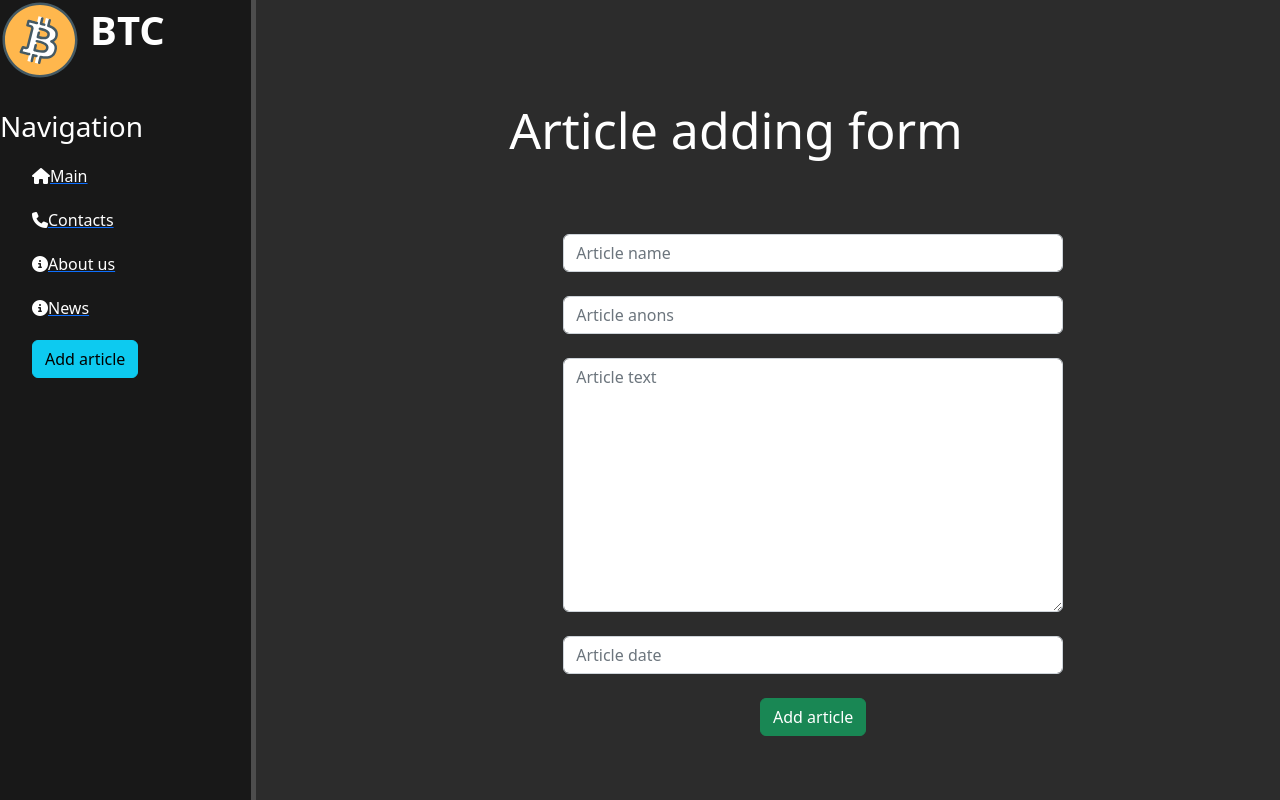
After one commit to sepxxx/django_test, a Django app: page /news/create in a window 1280 px wide. The commit adds this page. Run offline with Django 4.2, Linux system fonts and the light colour scheme; some libraries are stand-ins or nearby versions.

Commit message:
form functionality added

```diff
--- a/webapp/main/static/main/css/main.css
+++ b/webapp/main/static/main/css/main.css
@@ -66,3 +66,9 @@ main .features p {
     margin: 20px 34%;
     text-align: left;
 }
+
+form {
+    margin-left: 32%;
+    width: 500px;
+    margin-top: 50px;
+}
--- a/webapp/main/templates/main/layout.html
+++ b/webapp/main/templates/main/layout.html
@@ -21,6 +21,8 @@
             <a href="{% url 'about' %}"><li><i class="fa-solid fa-phone"></i>Contacts</li></a>
             <a href="{% url 'about' %}"><li><i class="fa-solid fa-circle-info"></i>About us</li></a>
             <a href="{% url 'news_home' %}"><li><i class="fa-solid fa-circle-info"></i>News</li></a>
+            <a href="{% url 'create' %}"><li><button class="btn btn-info">Add article</button></li></a>
+
         </ul>
     </aside>
     <main>{% block content%}{% endblock %}</main>
--- /dev/null
+++ b/webapp/news/forms.py
@@ -0,0 +1,26 @@
+from .models import Articles
+from django.forms import ModelForm, TextInput, DateTimeInput, Textarea
+
+class ArticlesForm(ModelForm):
+    class Meta:
+        model = Articles
+        fields = ['title', 'anons', 'full_text', 'date']
+
+        widgets = {
+            "title": TextInput(attrs = {
+                'class': 'form-control',
+                'placeholder': 'Article name'
+            }),
+            "anons": TextInput(attrs={
+                'class': 'form-control',
+                'placeholder': 'Article anons'
+            }),
+            "date": DateTimeInput(attrs={
+                'class': 'form-control',
+                'placeholder': 'Article date'
+            }),
+            "full_text": Textarea(attrs={
+                'class': 'form-control',
+                'placeholder': 'Article text'
+            })
+        }
--- /dev/null
+++ b/webapp/news/templates/news/create.html
@@ -0,0 +1,16 @@
+{% extends 'main/layout.html' %}
+{% block title %}Article adding form{% endblock %}
+{% block content %}
+    <div class="features">
+        <h1>Article adding form</h1>
+        <form method="post" >
+            {% csrf_token %}<br>
+            {{ form.title }}<br>
+            {{ form.anons }}<br>
+            {{ form.full_text }}<br>
+            {{ form.date }}<br>
+            <span>{{ error }}</span>
+            <button class = "btn btn-success" type="submit">Add article</button>
+        </form>
+    </div>
+{% endblock %}
--- a/webapp/news/urls.py
+++ b/webapp/news/urls.py
@@ -1,5 +1,6 @@
 from django.urls import path
 from . import views
 urlpatterns = [
-    path('', views.news_home, name="news_home")
+    path('', views.news_home, name="news_home"),
+    path('create', views.create, name="create")
 ]
--- a/webapp/news/views.py
+++ b/webapp/news/views.py
@@ -1,5 +1,22 @@
-from django.shortcuts import render
+from django.shortcuts import render, redirect
 from .models import Articles
+from .forms import ArticlesForm
 def news_home(request):
     news = Articles.objects.order_by('-date')
     return render(request, 'news/news_home.html', {'news': news})
+
+def create(request):
+    error = ''
+    if request.method == 'POST':
+        form = ArticlesForm(request.POST)
+        if form.is_valid():
+            form.save()
+            return redirect('news_home')
+        else:
+            error = 'invalid form'
+    form = ArticlesForm()
+    data = {
+        'form': form,
+        'error': error
+    }
+    return render(request, 'news/create.html', data)
```
Also changed, not shown: webapp/db.sqlite3.
